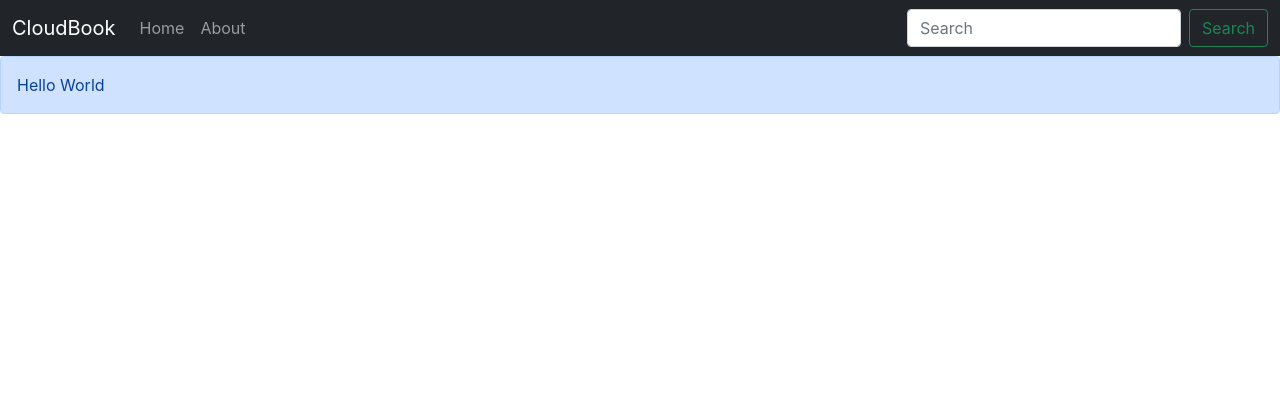
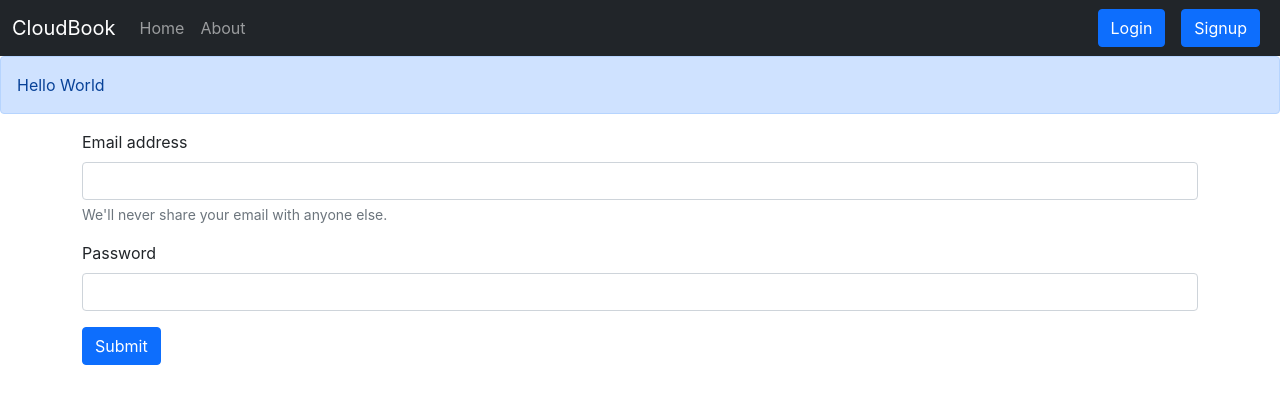
Before and after one commit to Vatsal-Dhupelia/CloudBook-ReactJs, a React (Create React App) app: page /login in a window 1280 px wide. Shown: the top 404 px of the page. Built offline with nearby package versions, Linux system fonts and the light colour scheme.

Commit message:
Added Login Component

```diff
--- a/src/App.js
+++ b/src/App.js
@@ -9,6 +9,8 @@
 import About from './components/About';
 import NoteState from './context/notes/NoteState';
 import { Alert } from './components/Alert';
+import Signup from './components/Signup';
+import Login from './components/Login';
 
 function App() {
   return (
@@ -25,6 +27,12 @@
               <Route exact path="/about">
                 <About />
               </Route>
+              <Route exact path="/login">
+                <Login/>
+              </Route>
+              <Route exact path="/signup">
+                <Signup/>
+              </Route>
             </Switch>
           </div>
         </Router>
--- /dev/null
+++ b/src/components/Login.js
@@ -0,0 +1,52 @@
+import React, {useState} from 'react'
+import { useHistory } from 'react-router-dom'
+
+
+const Login = (props) => {
+    const [credentials, setCredentials] = useState({email: "", password: ""})
+    let history = useHistory();
+
+    const handleSubmit = async (e) => {
+        e.preventDefault();
+        const response = await fetch("http://localhost:5000/api/auth/login", {
+            method: 'POST',
+            headers: {
+                'Content-Type': 'application/json'
+            },
+            body: JSON.stringify({email: credentials.email, password: credentials.password })
+        });
+        const json = await response.json();
+        console.log(json);
+        if(json.success){
+            //Save the auth token  and redirect
+            localStorage.setItem('token', json.authtoken);
+            history.push("/");
+        }
+        else{
+            alert("Invalid Credentials");
+        }
+    }
+
+    const onChange = (e) => {
+        setCredentials({ ...credentials, [e.target.name]: e.target.value })
+    }
+
+    return (
+        <div>
+            <form onSubmit={handleSubmit}>
+                <div className="mb-3">
+                    <label htmlFor="email" className="form-label">Email address</label>
+                    <input type="email" className="form-control" value={credentials.email} onChange={onChange} id="email" name='email' aria-describedby="emailHelp" />
+                    <div id="emailHelp" className="form-text">We'll never share your email with anyone else.</div>
+                </div>
+                <div className="mb-3">
+                    <label htmlFor="password" className="form-label">Password</label>
+                    <input type="password" className="form-control" value={credentials.password} onChange={onChange} name='password' id="password" />
+                </div>
+                <button type="submit" className="btn btn-primary">Submit</button>
+            </form>
+        </div>
+    )
+}
+
+export default Login
--- a/src/components/Navbar.js
+++ b/src/components/Navbar.js
@@ -21,8 +21,8 @@
                         </li>
                     </ul>
                     <form className="d-flex">
-                        <input className="form-control me-2" type="search" placeholder="Search" aria-label="Search"/>
-                            <button className="btn btn-outline-success" type="submit">Search</button>
+                        <Link className="btn btn-primary mx-2" to="/login" role="button">Login</Link>
+                        <Link className="btn btn-primary mx-2" to="/signup" role="button">Signup</Link>
                     </form>
                 </div>
             </div>
--- /dev/null
+++ b/src/components/Signup.js
@@ -0,0 +1,11 @@
+import React from 'react'
+
+const Signup = () => {
+    return (
+        <div>
+            I am Signup
+        </div>
+    )
+}
+
+export default Signup
```
Also changed, not shown: 1 other file (tests, documents, lock files or other folders).
